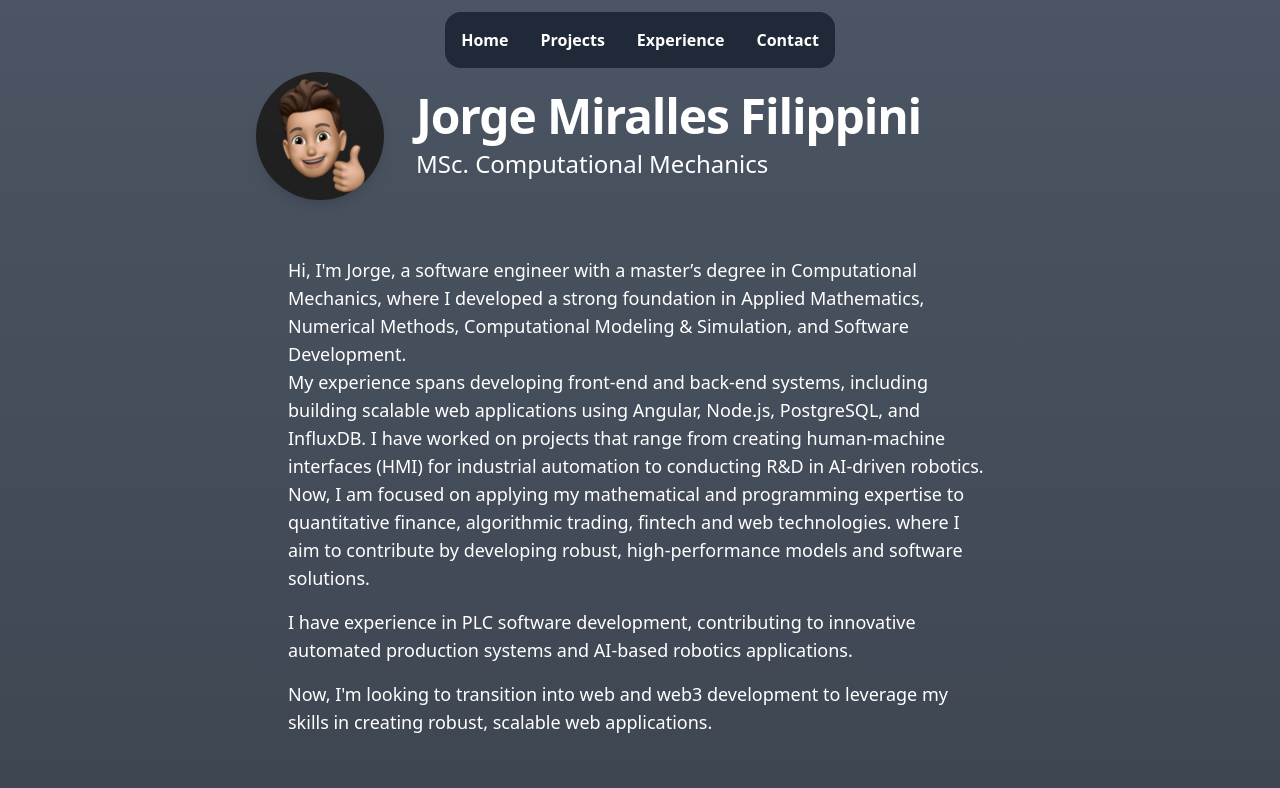
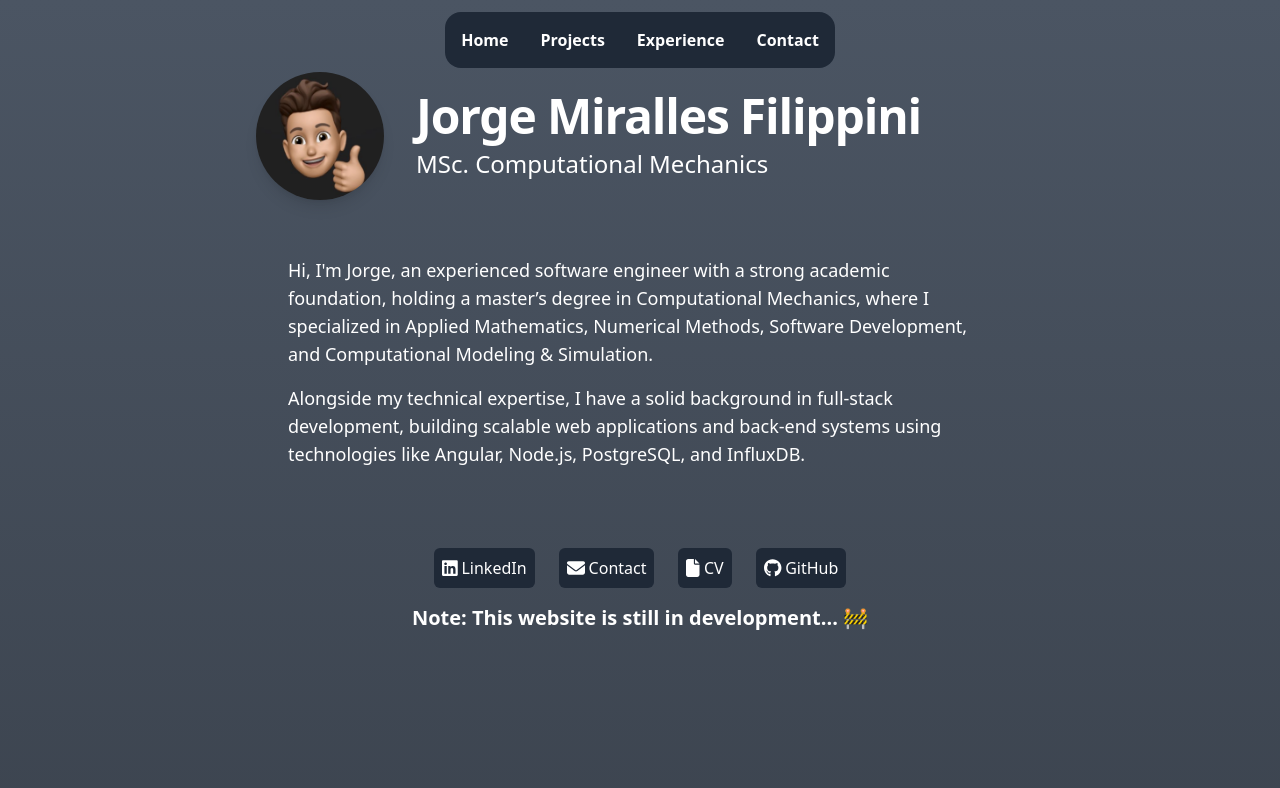
Before and after one commit to MirallesFJ/MyPortfolio, a React (Vite) app: page / in a window 1280 px wide. Shown: the top 788 px of the page. Built offline with nearby package versions, Linux system fonts and the light colour scheme.

Commit message:
more general

```diff
--- a/src/components/Header.jsx
+++ b/src/components/Header.jsx
@@ -26,32 +26,17 @@ export default function Header() {
       {/* Introduction Section */}
       <div className="mt-6 text-base sm:text-lg leading-relaxed max-w-3xl mx-auto p-4 sm:p-8">
         <p>
-          Hi, I'm Jorge, a software engineer with a master’s degree in
-          Computational Mechanics, where I developed a strong foundation in
-          Applied Mathematics, Numerical Methods, Computational Modeling &
-          Simulation, and Software Development.
+          Hi, I'm Jorge, an experienced software engineer with a strong academic
+          foundation, holding a master’s degree in Computational Mechanics,
+          where I specialized in Applied Mathematics, Numerical Methods,
+          Software Development, and Computational Modeling & Simulation.
         </p>
-        <p>
-          My experience spans developing front-end and back-end systems,
-          including building scalable web applications using Angular, Node.js,
-          PostgreSQL, and InfluxDB. I have worked on projects that range from
-          creating human-machine interfaces (HMI) for industrial automation to
-          conducting R&D in AI-driven robotics.
-        </p>
-        <p>
-          Now, I am focused on applying my mathematical and programming
-          expertise to quantitative finance, algorithmic trading, fintech and
-          web technologies. where I aim to contribute by developing robust,
-          high-performance models and software solutions.
-        </p>
+
         <p className="mt-4">
-          I have experience in PLC software development, contributing to
-          innovative automated production systems and AI-based robotics
-          applications.
-        </p>
-        <p className="mt-4">
-          Now, I'm looking to transition into web and web3 development to
-          leverage my skills in creating robust, scalable web applications.
+          Alongside my technical expertise, I have a solid background in
+          full-stack development, building scalable web applications and
+          back-end systems using technologies like Angular, Node.js, PostgreSQL,
+          and InfluxDB.
         </p>
       </div>
 
```
